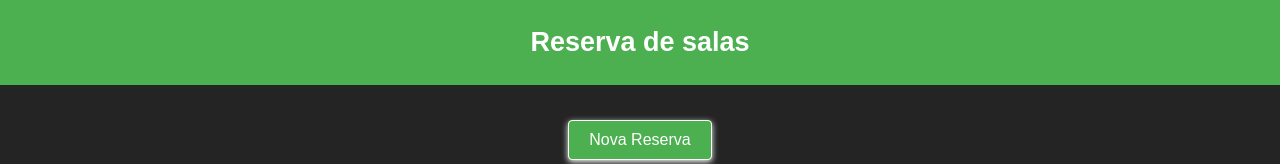
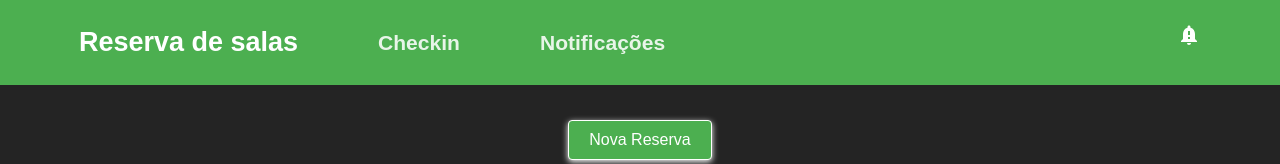
Before and after one commit to ArthurSantos19/Reserva-de-salas, a React (Vite) app in the folder reservas/: page / in a window 1280 px wide. Shown: the top 164 px of the page. Built offline with nearby package versions, Linux system fonts and the light colour scheme; no server answers.

Commit message:
Ultimos ajustes e README

```diff
--- a/reservas/src/components/Header/Header.jsx
+++ b/reservas/src/components/Header/Header.jsx
@@ -1,4 +1,4 @@
-import { HeaderContainer, CustomLink } from "./styles"
+import { HeaderContainer, CustomLink, IconNotifica } from "./styles"
 import { Link } from 'react-router-dom'
 
 export function Header() {
@@ -6,8 +6,11 @@ export function Header() {
        <HeaderContainer>
             <Link to={'/'}>
                 <CustomLink>Reserva de salas</CustomLink>
+
             </Link>
-
+            <h3>Checkin</h3>
+            <h3>Notificações</h3>
+            <IconNotifica />
        </HeaderContainer>
     )
 }
--- a/reservas/src/components/Header/styles.js
+++ b/reservas/src/components/Header/styles.js
@@ -1,5 +1,6 @@
 import { Link } from 'react-router-dom'
 import styled from 'styled-components'
+import { MdNotificationImportant } from 'react-icons/md';
 
 export const HeaderContainer = styled.div`
     position: fixed;
@@ -10,6 +11,7 @@ export const HeaderContainer = styled.div`
     font-size: large;
 
     display: flex;
+    flex-direction: row;
     justify-content: center;
     align-items: center;
     text-align: center;
@@ -22,3 +24,15 @@ export const CustomLink = styled(Link).attrs(() => ({
     color: white;
     text-decoration: none;
   `;
+
+export const IconNotifica = styled(MdNotificationImportant)`
+  color: white;
+  font-size: 24px;
+  margin-bottom: 1rem;
+  margin-left: 27rem;
+
+  &:hover {
+    color: #F0E68C;
+    cursor: pointer;
+  }
+`
--- a/reservas/src/components/List/styles.js
+++ b/reservas/src/components/List/styles.js
@@ -1,4 +1,5 @@
 import styled, { keyframes } from 'styled-components';
+import { MdNotificationImportant } from 'react-icons/md';
 
 export const CardContainer = styled.div`
     background-color: white;
@@ -10,10 +11,10 @@ export const CardContainer = styled.div`
     flex-direction: row;
     justify-content: space-between;
     text-align: center;
-    width:28rem;
+    width:30rem;
     height: 3rem;
     margin-bottom: 1rem;
-    padding: 0.2rem;
+    padding: 0.3rem;
     gap: 0.75rem;
 
 
```
Also changed, not shown: 2 other files (tests, documents, lock files or other folders).
